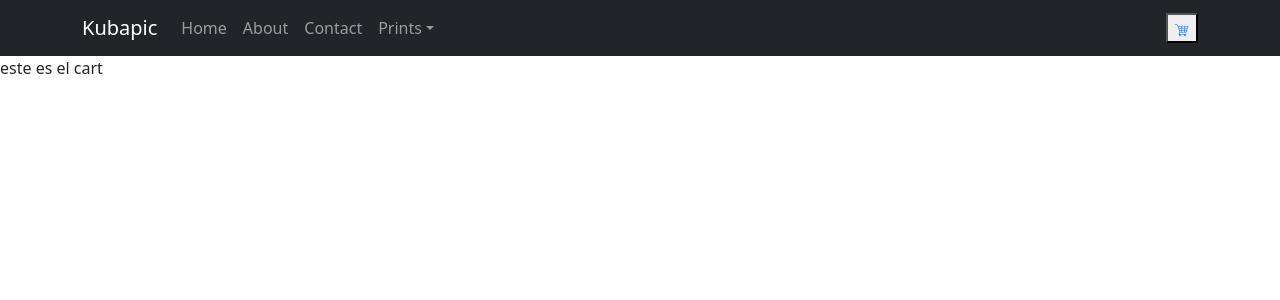
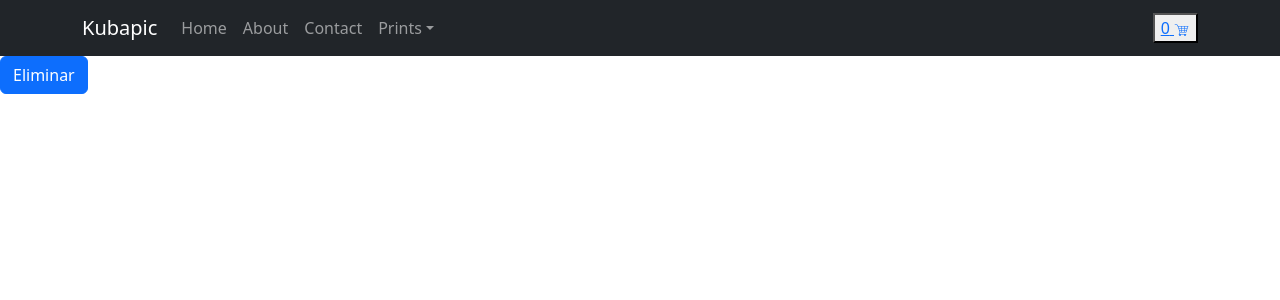
Before and after one commit to Taurena/kubapic, a React (Create React App) app: page /cart in a window 1280 px wide. Shown: the top 300 px of the page. Built offline with nearby package versions, Linux system fonts and the light colour scheme.

Commit message:
CartContext

```diff
--- a/src/App.js
+++ b/src/App.js
@@ -3,12 +3,14 @@ import 'bootstrap/dist/css/bootstrap.min.css';
 import NavBar from './components/Navbar/NavBar';
 import ItemListContainer from './components/ItemListContainer/ItemListContainer';
 import ItemDetailContainer from './components/ItemDetailContainer/ItemDetailContainer';
-import { BrowserRouter, Route, Routes } from 'react-router-dom'
+import {BrowserRouter, Route, Routes} from 'react-router-dom'
 import Cart from './components/Cart/Cart';
+import MyProvider from './components/context/CartContext';
 
 function App() {
   return (
     <BrowserRouter>
+    <MyProvider>
       <NavBar/>
       <Routes>
           <Route path="/" element={<ItemListContainer greeting={'Bienvenido'}/>}/>
@@ -16,6 +18,7 @@ function App() {
           <Route path="/category/:categoryId" element={<ItemListContainer/>} />
           <Route path="/cart" element={<Cart/>} />
       </Routes>
+    </MyProvider>
     </BrowserRouter>
   );
 }
--- a/src/components/Cart/Cart.js
+++ b/src/components/Cart/Cart.js
@@ -1,9 +1,36 @@
-import React from 'react'
+import React, { useContext } from 'react'
+import { CartContext } from '../context/CartContext';
+import Button from 'react-bootstrap/Button';
+import Card from 'react-bootstrap/Card';
+import Item from '../Item/Item';
 
 const Cart = () => {
-  return (
-    <div>este es el cart</div>
-  )
+
+    const {cart, clear, removeItem} = useContext(CartContext)
+
+    const prod = [...cart]
+    console.log(prod)
+
+    return (
+      <div>
+        <Button variant="primary" onClick={clear}>Eliminar</Button>
+        {prod.map (item =>
+          <Card key={item.id} className="text-center">
+            <Card.Header>Featured</Card.Header>
+            <div className='row'>
+              <Card.Img style={{ width: '10rem'}} className="col-4" src={item.img}/>
+            <Card.Body className="col-6">
+              <Card.Title>{item.name}</Card.Title>
+              <Card.Text>
+                {item.count} x {item.price}
+              </Card.Text>
+            <Button variant="primary" onClick={()=>removeItem(item.id)}>Eliminar</Button>
+            </Card.Body>
+            </div>
+
+          </Card>)}
+      </div>
+      );
 }
 
 export default Cart
--- a/src/components/CartWidget/CartWidget.js
+++ b/src/components/CartWidget/CartWidget.js
@@ -1,11 +1,15 @@
-import React from 'react'
+import React, { useContext } from 'react'
 import { GiShoppingCart } from "react-icons/gi";
 import {Link} from 'react-router-dom'
+import { CartContext } from '../context/CartContext';
 
 const CartWidget = () => {
+
+    const {getItemQty} = useContext(CartContext)
+
     return (
          <button>
-            <Link to={`/cart`}> <GiShoppingCart /> </Link>
+            <Link to={`/cart`}> {getItemQty()} <GiShoppingCart /> </Link>
         </button>
     )
 }
--- a/src/components/Item/Item.js
+++ b/src/components/Item/Item.js
@@ -4,6 +4,7 @@ import {Link} from 'react-router-dom'
 
 function Item ({product}){
     const {id, img, name, price, categoryId}= product
+
     return(
         <Card style={{ width: '18rem' }} className="card mx-auto" >
             <Card.Header className="text-center text-black-50">{categoryId}</Card.Header>
--- a/src/components/ItemCount/ItemCount.js
+++ b/src/components/ItemCount/ItemCount.js
@@ -7,7 +7,6 @@ const ItemCount = ({stock, count, setCount, onAdd, inCart }) => {
 
     return (
         <section className='count'>
-            {inCart ?
                 <div>
                     <div>
                         <h3>{count}</h3>
@@ -17,7 +16,8 @@ const ItemCount = ({stock, count, setCount, onAdd, inCart }) => {
                     <div>
                         <button className='btonCart' onClick={()=>onAdd(count)} >Agregar al carrito</button>
                     </div>
-                </div>:
+                </div>
+                {inCart ? null :
                 <div>
                     <button className='btonCart'>
                         <Link to={`/cart`}> Terminar mi Compra </Link>
--- a/src/components/ItemDetail/ItemDetail.js
+++ b/src/components/ItemDetail/ItemDetail.js
@@ -1,21 +1,25 @@
-import React from 'react';
+import React, { useContext } from 'react';
 import '../../App.css';
 import ItemCount from '../ItemCount/ItemCount';
 import Loading from '../Loading/Loading';
 import { useState } from 'react';
+import { CartContext } from '../context/CartContext';
 
 const ItemDetail = ({detail, loading}) => {
 
   const [count, setCount] = useState(1);
   const [inCart, setIncart] = useState(true);
 
-  const onAdd = (count) => {
-    setIncart (false)
-    alert("Se ha/n agregado al carrito " + count + " producto/s de " + detail.name)
-    const select = {... detail, count}
-    console.log(select)
-    setCount(0)
-    }
+  const {isInCart, addItem, getItemQty } =useContext(CartContext)
+
+  const onAdd = () => {
+  setIncart (false)
+  alert("Se ha/n agregado al carrito " + count + " producto/s de " + detail.name)
+  isInCart(detail, count)
+  addItem(detail, count)
+  getItemQty(count)
+  setCount(1)
+  }
 
   return (
     <div>
@@ -37,7 +41,7 @@ const ItemDetail = ({detail, loading}) => {
               <p className="fw-bold fs-3 p-2">{"$" + detail.price}</p>
               <p> Ver formas de pago</p>
               <div>
-                <ItemCount stock={detail.stock} count={count} setCount={setCount}gi onAdd={onAdd} inCart={inCart}/>
+                <ItemCount stock={detail.stock} count={count} setCount={setCount} onAdd={onAdd} inCart={inCart}/>
               </div>
             </div>
         </div>
@@ -47,7 +51,6 @@ const ItemDetail = ({detail, loading}) => {
       </div>
       }
     </div>
-
   )
 }
 
--- a/src/components/ItemDetailContainer/ItemDetailContainer.js
+++ b/src/components/ItemDetailContainer/ItemDetailContainer.js
@@ -25,7 +25,7 @@ function ItemDetailContainer () {
         .catch((err) => {
           console.log(err);
         });
-    },[]);
+    },[id]);
   return (
     <div>
       <ItemDetail detail={detail} loading={loading}/>
--- /dev/null
+++ b/src/components/context/CartContext.js
@@ -0,0 +1,50 @@
+import { createContext, useState } from 'react'
+
+export const CartContext = createContext()
+
+const {Provider} = CartContext
+
+const MyProvider = ({children}) => {
+
+    const [cart, setCart]= useState([])
+
+    const isInCart=(id)=>{
+        return cart.some(x=>x.id==id)
+    }
+
+    const addItem=(detail, count)=>{
+        const select = {...detail, count}
+        if (isInCart(select.id)){
+            const findItem = cart.find(x=>x.id==select.id)
+            const productId = cart.indexOf(findItem)
+            const newCart = [...cart]
+            newCart[productId].count += count
+            setCart(newCart)
+        }else{
+            const array= [...cart, select]
+            setCart(array)
+        }
+    }
+
+    const removeItem=(id)=>{
+        return setCart(cart.filter(x=>x.id !==id))
+    }
+
+    const clear=()=>{
+        return setCart ([])
+    }
+    //ac=acumulador
+    const getItemQty=(count)=>{
+        return cart.reduce((ac, x) => ac += x.count, 0)
+    }
+
+    //precio total de la compra
+    // const getItemPrice=()=>{
+    //     return cart.reduce((acc,x)=>acc+=x.count*x.price,0)
+    //  }
+
+    return <Provider value={{cart, addItem, isInCart, clear, removeItem, getItemQty}}>{children}</Provider>
+
+}
+
+export default MyProvider
```
